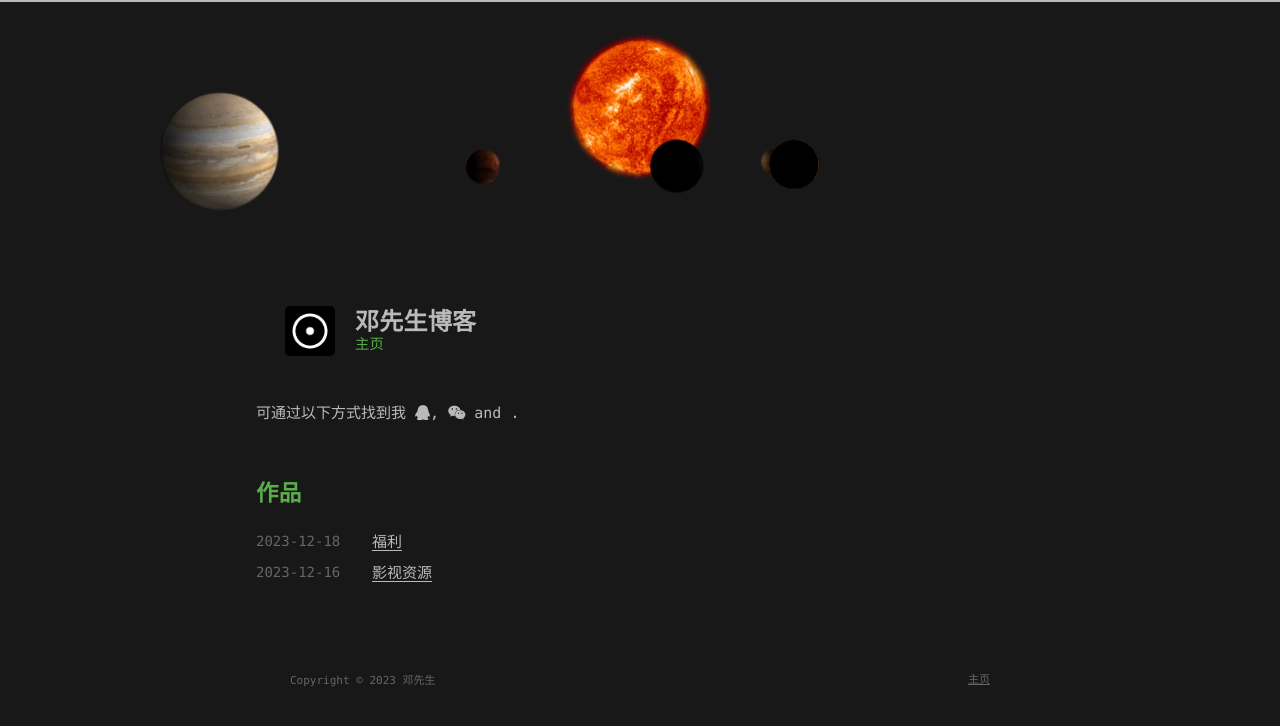
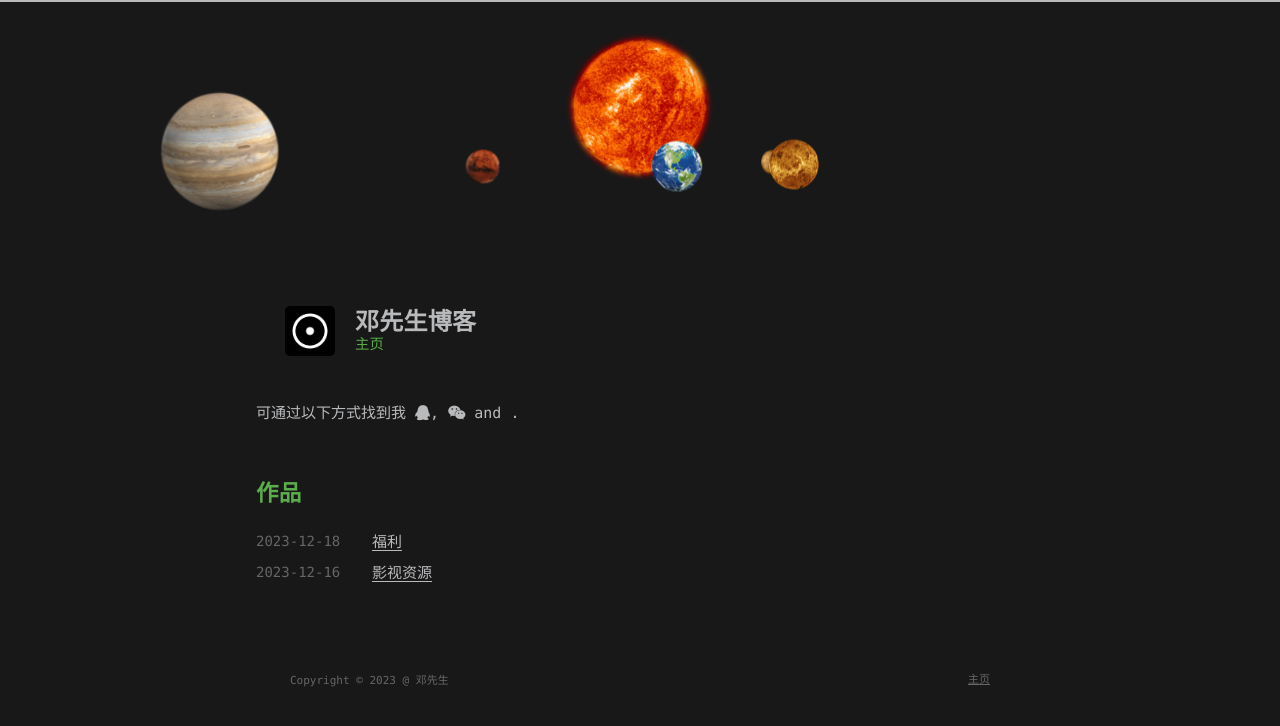
Before and after one commit to yayww/yayww.github.io, a plain HTML site: page index.html in a window 1280 px wide. Drawn offline with Linux system fonts and the light colour scheme.

Commit message:
Update index.html

```diff
--- a/index.html
+++ b/index.html
@@ -64,22 +64,22 @@
   </div>
   <div class="mercury">
     <div class="planet">
-      <div class="shadow"></div>
+      <div class="background"></div>
     </div>
   </div>
   <div class="venus">
     <div class="planet">
-      <div class="shadow"></div>
+      <div class="background"></div>
     </div>
   </div>
   <div class="earth">
-    <div class="planet"><div class="shadow"></div></div>
+    <div class="planet"><div class="background"></div></div>
   </div>
   <div class="mars">
-    <div class="planet"><div class="shadow"></div></div>
+    <div class="planet"><div class="background"></div></div>
   </div>
   <div class="jupiter">
-    <div class="planet"><div class="shadow"></div></div>
+    <div class="planet"><div class="background"></div></div>
   </div>
 </ul>
 </div>
@@ -105,7 +105,7 @@
         <a href="#"><i class="fa fa-bars fa-2x"></i></a>
       </li>
 
-        <li><a href="">主页</a></li>
+        <li><a href="http://yyww.eu.org/index.html">主页</a></li>
 
 
 
@@ -179,7 +179,7 @@
 
       <footer id="footer">
   <div class="footer-left">
-    Copyright &copy; 2023 邓先生
+    Copyright &copy; 2023 @ 邓先生
   </div>
   <div class="footer-right">
     <nav>
```
